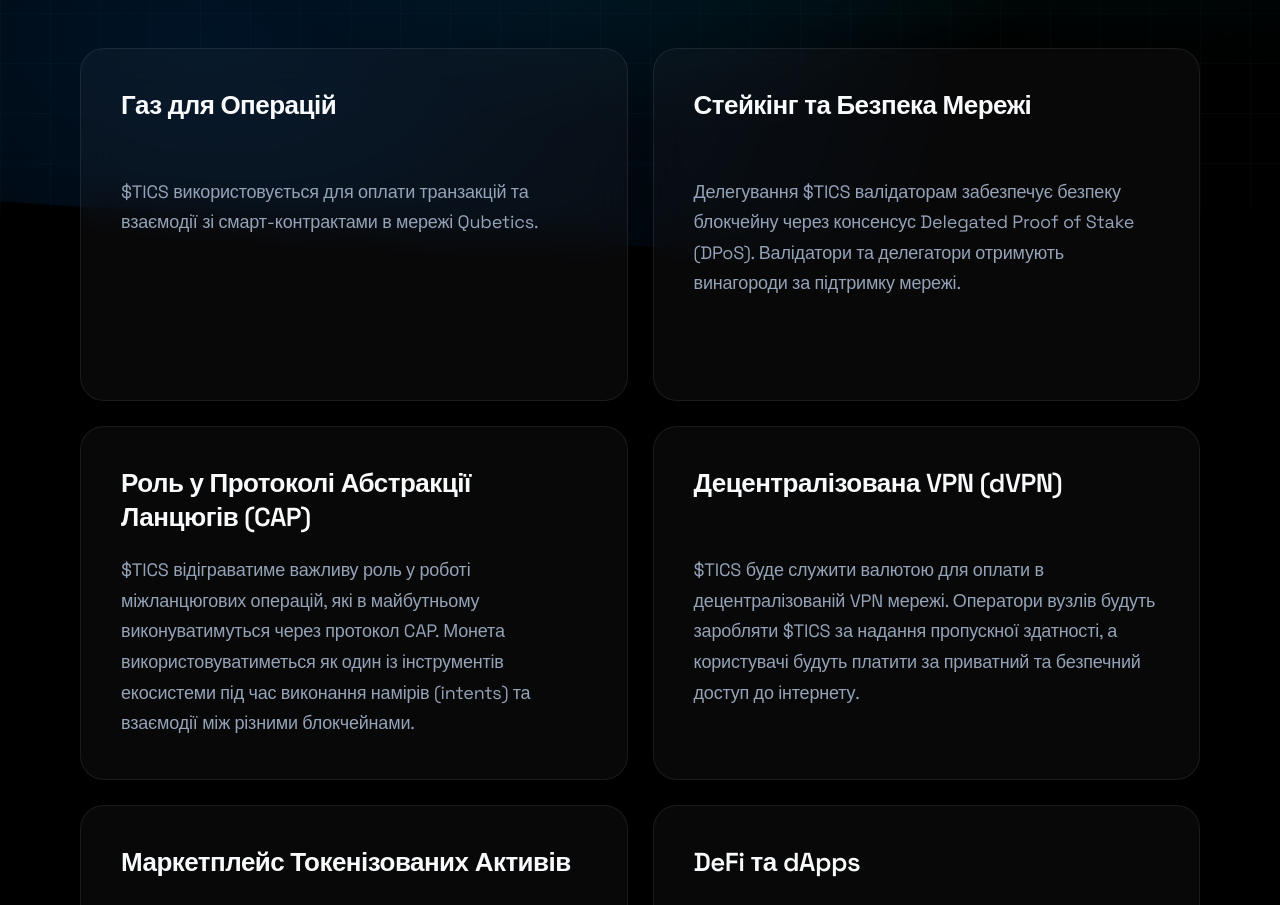
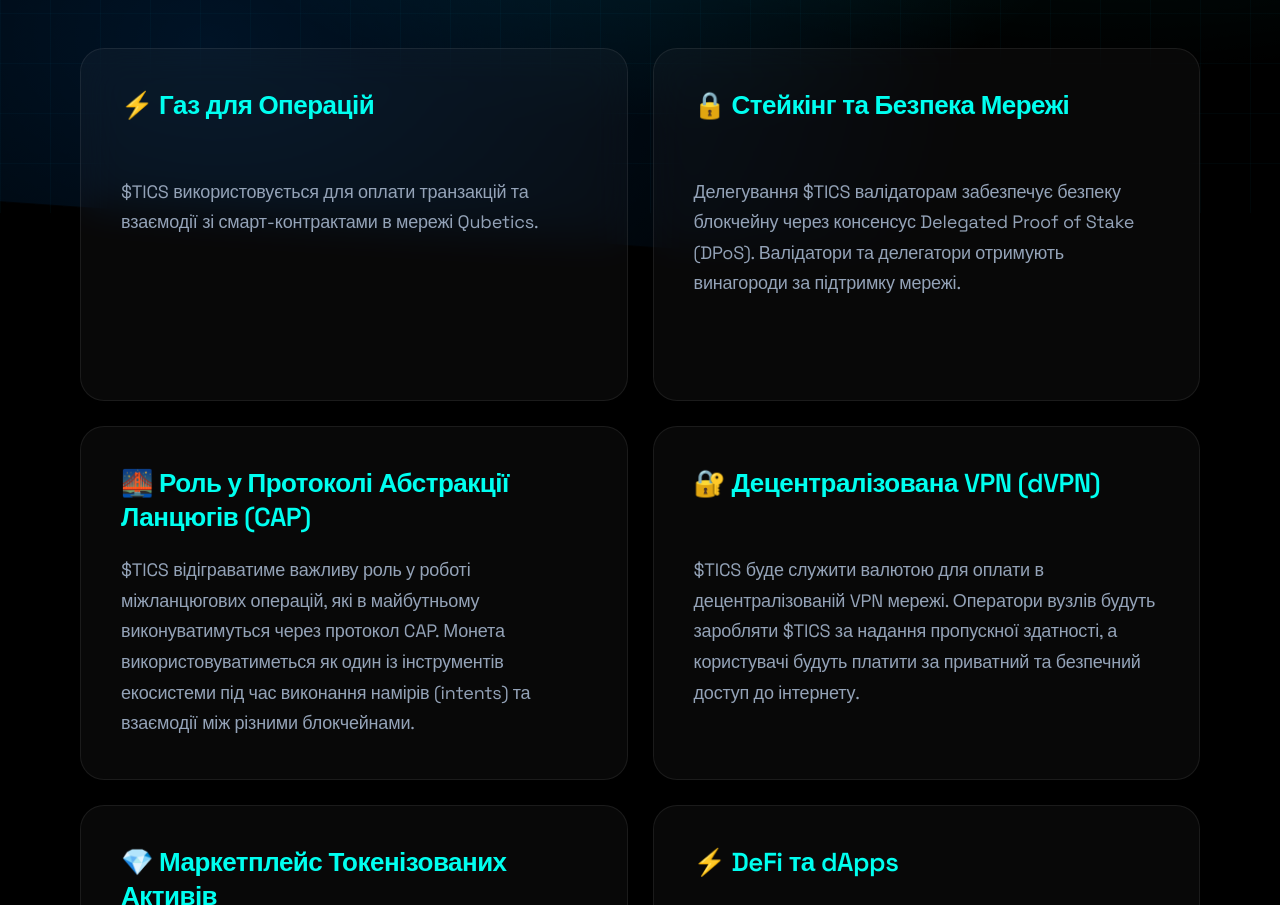
Before and after one commit to cryptofights1-code/qubenode, a plain HTML site: page tics.html in a window 1280 px wide. Shown: the part 587-1492 px from the top of the page. Drawn offline with Linux system fonts and the light colour scheme.

Commit message:
Add files via upload

```diff
--- a/tics.html
+++ b/tics.html
@@ -283,7 +283,7 @@
         }
 
         .feature-item h3 {
-            color: #f8fafc;
+            color: #00FFF0;
             font-size: clamp(21px, 2.3vw, 26px);
             margin-bottom: 20px;
             font-weight: 600;
@@ -656,32 +656,32 @@
         <!-- Features Grid -->
         <div class="features-list">
             <div class="feature-item animate-on-scroll">
-                <h3>Газ для Операцій</h3>
+                <h3>⚡ Газ для Операцій</h3>
                 <p>$TICS використовується для оплати транзакцій та взаємодії зі смарт-контрактами в мережі Qubetics.</p>
             </div>
 
             <div class="feature-item animate-on-scroll" style="transition-delay: 0.1s;">
-                <h3>Стейкінг та Безпека Мережі</h3>
+                <h3>🔒 Стейкінг та Безпека Мережі</h3>
                 <p>Делегування $TICS валідаторам забезпечує безпеку блокчейну через консенсус Delegated Proof of Stake (DPoS). Валідатори та делегатори отримують винагороди за підтримку мережі.</p>
             </div>
 
             <div class="feature-item animate-on-scroll" style="transition-delay: 0.2s;">
-                <h3>Роль у Протоколі Абстракції Ланцюгів (CAP)</h3>
+                <h3>🌉 Роль у Протоколі Абстракції Ланцюгів (CAP)</h3>
                 <p>$TICS відіграватиме важливу роль у роботі міжланцюгових операцій, які в майбутньому виконуватимуться через протокол CAP. Монета використовуватиметься як один із інструментів екосистеми під час виконання намірів (intents) та взаємодії між різними блокчейнами.</p>
             </div>
 
             <div class="feature-item animate-on-scroll" style="transition-delay: 0.3s;">
-                <h3>Децентралізована VPN (dVPN)</h3>
+                <h3>🔐 Децентралізована VPN (dVPN)</h3>
                 <p>$TICS буде служити валютою для оплати в децентралізованій VPN мережі. Оператори вузлів будуть заробляти $TICS за надання пропускної здатності, а користувачі будуть платити за приватний та безпечний доступ до інтернету.</p>
             </div>
 
             <div class="feature-item animate-on-scroll" style="transition-delay: 0.4s;">
-                <h3>Маркетплейс Токенізованих Активів</h3>
+                <h3>💎 Маркетплейс Токенізованих Активів</h3>
                 <p>$TICS буде одним із засобів обміну на маркетплейсі токенізованих активів, де користувачі зможуть купувати та продавати часткові частки нерухомості, цінних паперів та інтелектуальної власності.</p>
             </div>
 
             <div class="feature-item animate-on-scroll" style="transition-delay: 0.5s;">
-                <h3>DeFi та dApps</h3>
+                <h3>⚡ DeFi та dApps</h3>
                 <p>Монета стане частиною екосистеми децентралізованих додатків, створених на Qubetics, включаючи майбутні фінансові сервіси та інші Web3-рішення.</p>
             </div>
         </div>
```
